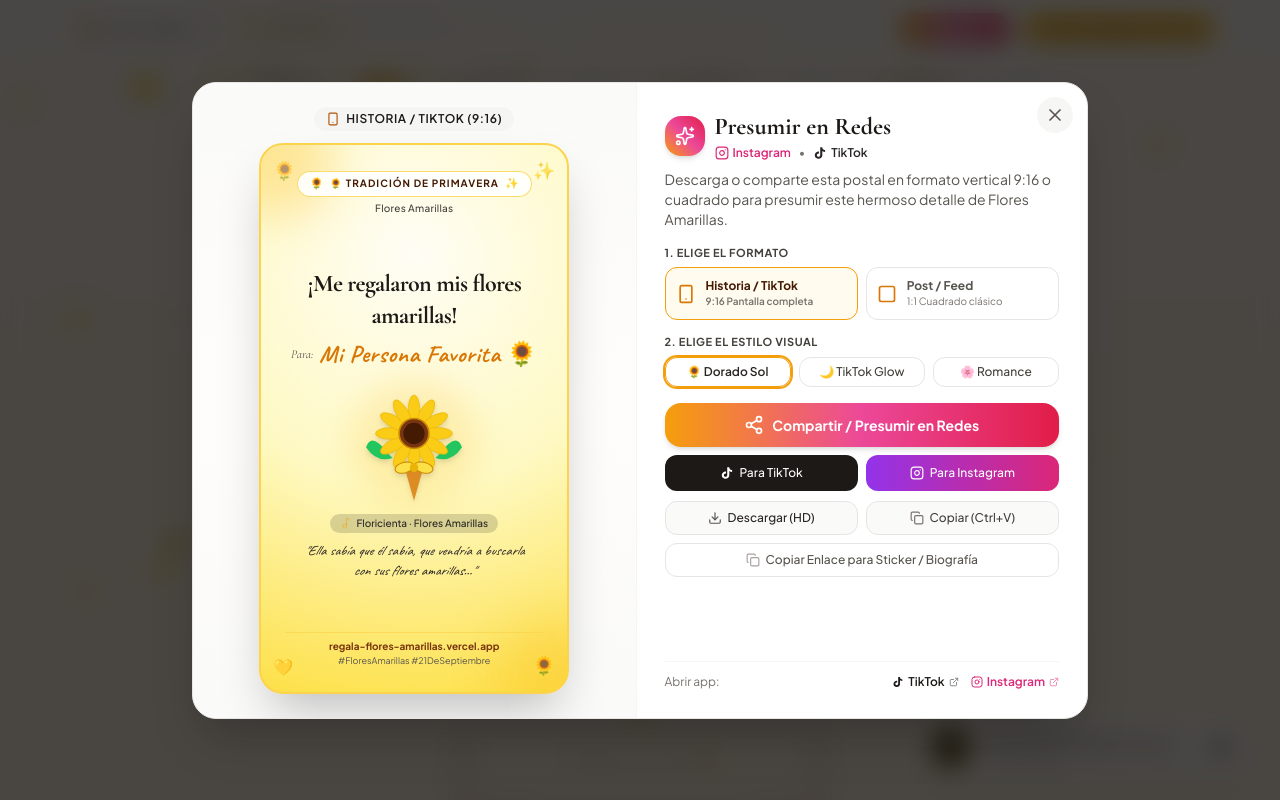
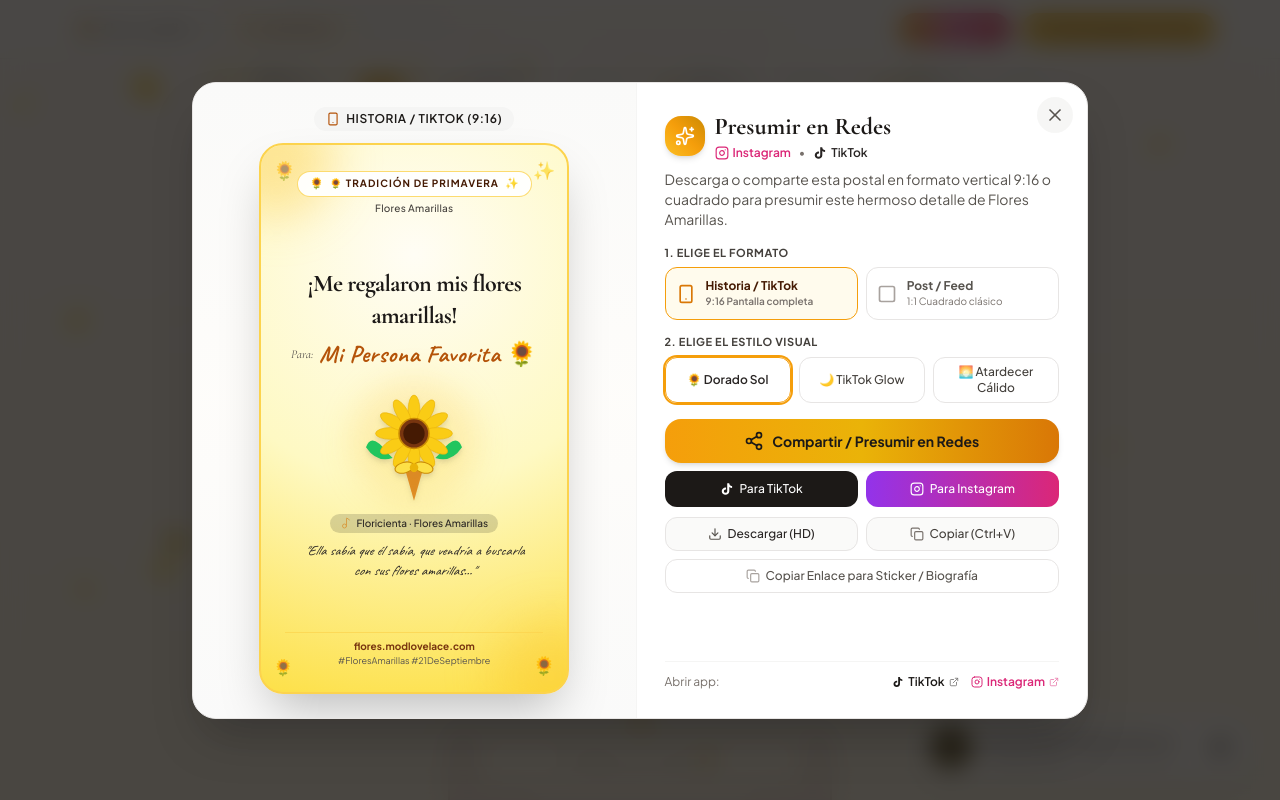
Before and after one commit to ModLovelace/flores-amarillas-primavera, a React (Vite) app: page / in a window 1280 px wide. Both pictures are taken after a click on the button "✨ Presumir este momento". Shown: the part 1335-2135 px from the top of the page. Built offline with nearby package versions, Linux system fonts and the light colour scheme.

Commit message:
feat(brag): adapt visual styles, palettes and accents dynamically per theme with Pinterest aesthetics

```diff
--- a/src/App.jsx
+++ b/src/App.jsx
@@ -16,7 +16,13 @@
 export default function App() {
   const [dedication, setDedication] = useState(getInitialDedication);
   const [isPersonalizerOpen, setIsPersonalizerOpen] = useState(false);
-  const [isBragModalOpen, setIsBragModalOpen] = useState(false);
+  const [isBragModalOpen, setIsBragModalOpen] = useState(() => {
+    if (typeof window !== 'undefined') {
+      const params = new URLSearchParams(window.location.search);
+      return params.has('brag') || params.has('presumir');
+    }
+    return false;
+  });
   const [isThemeModalOpen, setIsThemeModalOpen] = useState(false);
   const [bloomStage, setBloomStage] = useState(1);
 
--- a/src/components/BragModal.jsx
+++ b/src/components/BragModal.jsx
@@ -17,6 +17,234 @@
 import TikTokIcon from './TikTokIcon';
 import { getTheme } from '../config/themes';
 
+// Pinterest-Inspired Aesthetic Styles Per Theme
+const THEME_STYLES = {
+  'flores-amarillas': [
+    {
+      id: 'sunflower',
+      label: '🌻 Dorado Sol',
+      background: 'radial-gradient(circle at 50% 20%, #FFFDF5 0%, #FEF9C3 50%, #FDE047 100%)',
+      titleColor: 'text-stone-900',
+      accentColor: 'text-amber-700',
+      tagBg: 'bg-white/95 text-amber-950 border-amber-300/80 shadow-xs',
+      quoteColor: 'text-stone-800',
+      footerColor: 'text-amber-900 border-amber-300/70',
+      border: 'border-amber-300',
+      glow: 'bg-amber-400/35',
+      musicIconColor: 'text-amber-600',
+      cornerEmoji: '🌻',
+      isDark: false
+    },
+    {
+      id: 'night',
+      label: '🌙 TikTok Glow',
+      background: 'radial-gradient(circle at 50% 25%, #1e1b4b 0%, #0f172a 60%, #020617 100%)',
+      titleColor: 'text-white',
+      accentColor: 'text-yellow-400',
+      tagBg: 'bg-slate-800/90 text-yellow-300 border-yellow-500/40 shadow-xs',
+      quoteColor: 'text-amber-100',
+      footerColor: 'text-amber-200/90 border-slate-700/80',
+      border: 'border-yellow-500/40',
+      glow: 'bg-yellow-400/25',
+      musicIconColor: 'text-yellow-400',
+      cornerEmoji: '✨',
+      isDark: true
+    },
+    {
+      id: 'sunset',
+      label: '🌅 Atardecer Cálido',
+      background: 'radial-gradient(circle at 50% 25%, #FFFBEB 0%, #FED7AA 50%, #F59E0B 100%)',
+      titleColor: 'text-stone-900',
+      accentColor: 'text-amber-900',
+      tagBg: 'bg-white/95 text-amber-950 border-amber-400/80 shadow-xs',
+      quoteColor: 'text-stone-900',
+      footerColor: 'text-amber-950 border-amber-300/60',
+      border: 'border-amber-400',
+      glow: 'bg-orange-400/35',
+      musicIconColor: 'text-orange-600',
+      cornerEmoji: '💛',
+      isDark: false
+    }
+  ],
+  'cumpleanos': [
+    {
+      id: 'pastel',
+      label: '🎂 Pastel & Fresas',
+      background: 'radial-gradient(circle at 50% 20%, #FFF5F7 0%, #FCE7F3 50%, #F472B6 100%)',
+      titleColor: 'text-rose-950',
+      accentColor: 'text-pink-600',
+      tagBg: 'bg-white/95 text-pink-950 border-pink-300/80 shadow-xs',
+      quoteColor: 'text-rose-900',
+      footerColor: 'text-pink-900 border-pink-200',
+      border: 'border-pink-300',
+      glow: 'bg-pink-400/30',
+      musicIconColor: 'text-pink-500',
+      cornerEmoji: '🎂',
+      isDark: false
+    },
+    {
+      id: 'party',
+      label: '✨ Fiesta Neón Glow',
+      background: 'radial-gradient(circle at 50% 20%, #2e1065 0%, #1e102a 60%, #0d0415 100%)',
+      titleColor: 'text-white',
+      accentColor: 'text-pink-400',
+      tagBg: 'bg-purple-950/85 text-pink-300 border-pink-500/40 shadow-xs',
+      quoteColor: 'text-pink-100',
+      footerColor: 'text-pink-200/90 border-purple-900',
+      border: 'border-pink-500/40',
+      glow: 'bg-pink-500/30',
+      musicIconColor: 'text-pink-400',
+      cornerEmoji: '🎉',
+      isDark: true
+    },
+    {
+      id: 'confetti',
+      label: '🥂 Confeti & Durazno',
+      background: 'radial-gradient(circle at 50% 20%, #FFF7ED 0%, #FED7AA 50%, #FB923C 100%)',
+      titleColor: 'text-amber-950',
+      accentColor: 'text-rose-600',
+      tagBg: 'bg-white/95 text-amber-950 border-orange-300/80 shadow-xs',
+      quoteColor: 'text-stone-800',
+      footerColor: 'text-amber-900 border-orange-200',
+      border: 'border-orange-300',
+      glow: 'bg-amber-400/35',
+      musicIconColor: 'text-orange-500',
+      cornerEmoji: '🎈',
+      isDark: false
+    }
+  ],
+  'logro-profesional': [
+    {
+      id: 'prestige',
+      label: '🏆 Azul Triunfo & Oro',
+      background: 'radial-gradient(circle at 50% 18%, #FFFFFF 0%, #EFF6FF 45%, #BFDBFE 100%)',
+      titleColor: 'text-slate-900',
+      accentColor: 'text-blue-700',
+      tagBg: 'bg-white/95 text-blue-950 border-blue-400/70 shadow-xs',
+      quoteColor: 'text-slate-800',
+      footerColor: 'text-blue-900 border-blue-200',
+      border: 'border-blue-400',
+      glow: 'bg-blue-400/25',
+      musicIconColor: 'text-blue-600',
+      cornerEmoji: '🏆',
+      isDark: false
+    },
+    {
+      id: 'gala',
+      label: '✨ Noche de Gala & Oro',
+      background: 'radial-gradient(circle at 50% 22%, #172554 0%, #0f172a 60%, #020617 100%)',
+      titleColor: 'text-white',
+      accentColor: 'text-yellow-400',
+      tagBg: 'bg-slate-900/90 text-yellow-300 border-yellow-500/50 shadow-xs',
+      quoteColor: 'text-blue-100',
+      footerColor: 'text-yellow-200/80 border-slate-800',
+      border: 'border-yellow-500/40',
+      glow: 'bg-yellow-400/25',
+      musicIconColor: 'text-yellow-400',
+      cornerEmoji: '🎓',
+      isDark: true
+    },
+    {
+      id: 'laurel',
+      label: '🌿 Esmeralda Laureles',
+      background: 'radial-gradient(circle at 50% 18%, #F0FDF4 0%, #DCFCE7 45%, #86EFAC 100%)',
+      titleColor: 'text-emerald-950',
+      accentColor: 'text-emerald-700',
+      tagBg: 'bg-white/95 text-emerald-950 border-emerald-400/70 shadow-xs',
+      quoteColor: 'text-emerald-900',
+      footerColor: 'text-emerald-900 border-emerald-300/60',
+      border: 'border-emerald-400',
+      glow: 'bg-emerald-400/30',
+      musicIconColor: 'text-emerald-600',
+      cornerEmoji: '🌟',
+      isDark: false
+    }
+  ],
+  'aniversario': [
+    {
+      id: 'roses',
+      label: '🌹 Rosas de Terciopelo',
+      background: 'radial-gradient(circle at 50% 20%, #FFF1F2 0%, #FFE4E6 50%, #FB7185 100%)',
+      titleColor: 'text-rose-950',
+      accentColor: 'text-rose-700',
+      tagBg: 'bg-white/95 text-rose-950 border-rose-300/80 shadow-xs',
+      quoteColor: 'text-rose-950',
+      footerColor: 'text-rose-950 border-rose-200',
+      border: 'border-rose-400',
+      glow: 'bg-rose-400/30',
+      musicIconColor: 'text-rose-600',
+      cornerEmoji: '🌹',
+      isDark: false
+    },
+    {
+      id: 'wine',
+      label: '🍷 Vino & Medianoche',
+      background: 'radial-gradient(circle at 50% 25%, #4C0519 0%, #2A0815 60%, #0D0005 100%)',
+      titleColor: 'text-white',
+      accentColor: 'text-rose-400',
+      tagBg: 'bg-rose-950/85 text-rose-200 border-rose-500/40 shadow-xs',
+      quoteColor: 'text-rose-100',
+      footerColor: 'text-rose-200/90 border-rose-900',
+      border: 'border-rose-500/40',
+      glow: 'bg-rose-500/30',
+      musicIconColor: 'text-rose-400',
+      cornerEmoji: '💖',
+      isDark: true
+    },
+    {
+      id: 'candlelight',
+      label: '🕯️ Luz de Velas & Oro',
+      background: 'radial-gradient(circle at 50% 20%, #FFFBEB 0%, #FED7AA 45%, #F43F5E 100%)',
+      titleColor: 'text-stone-900',
+      accentColor: 'text-rose-600',
+      tagBg: 'bg-white/95 text-rose-950 border-rose-300/80 shadow-xs',
+      quoteColor: 'text-stone-900',
+      footerColor: 'text-rose-900 border-rose-200',
+      border: 'border-rose-300',
+      glow: 'bg-orange-400/30',
+      musicIconColor: 'text-amber-600',
+      cornerEmoji: '✨',
+      isDark: false
+    }
+  ]
+};
+
+// UI Accent Colors for Modal Controls & Buttons Per Theme
+const THEME_UI_ACCENTS = {
+  'flores-amarillas': {
+    primaryGradient: 'from-amber-500 via-yellow-500 to-amber-600 hover:from-amber-600 hover:via-yellow-600 hover:to-amber-700 text-stone-900',
+    iconGradient: 'from-amber-400 via-amber-500 to-yellow-600',
+    activeTab: 'border-amber-500 bg-amber-50/90 text-amber-950 font-semibold shadow-xs',
+    ringColor: 'ring-amber-500 border-amber-500',
+    statusBg: 'bg-amber-100/90 border-amber-300 text-amber-950',
+    statusIcon: 'text-amber-600'
+  },
+  'cumpleanos': {
+    primaryGradient: 'from-pink-500 via-rose-500 to-purple-600 hover:from-pink-600 hover:via-rose-600 hover:to-purple-700 text-white',
+    iconGradient: 'from-pink-500 via-rose-500 to-purple-500',
+    activeTab: 'border-pink-500 bg-pink-50/90 text-pink-950 font-semibold shadow-xs',
+    ringColor: 'ring-pink-500 border-pink-500',
+    statusBg: 'bg-pink-100/90 border-pink-300 text-pink-950',
+    statusIcon: 'text-pink-600'
+  },
+  'logro-profesional': {
+    primaryGradient: 'from-blue-600 via-teal-600 to-emerald-600 hover:from-blue-700 hover:via-teal-700 hover:to-emerald-700 text-white',
+    iconGradient: 'from-blue-600 via-teal-600 to-emerald-600',
+    activeTab: 'border-blue-500 bg-blue-50/90 text-blue-950 font-semibold shadow-xs',
+    ringColor: 'ring-blue-500 border-blue-500',
+    statusBg: 'bg-blue-100/90 border-blue-300 text-blue-950',
+    statusIcon: 'text-blue-600'
+  },
+  'aniversario': {
+    primaryGradient: 'from-rose-600 via-red-600 to-pink-700 hover:from-rose-700 hover:via-red-700 hover:to-pink-800 text-white',
+    iconGradient: 'from-rose-500 via-red-500 to-pink-600',
+    activeTab: 'border-rose-500 bg-rose-50/90 text-rose-950 font-semibold shadow-xs',
+    ringColor: 'ring-rose-500 border-rose-500',
+    statusBg: 'bg-rose-100/90 border-rose-300 text-rose-950',
+    statusIcon: 'text-rose-600'
+  }
+};
+
 export default function BragModal({
   isOpen,
   onClose,
@@ -25,13 +253,31 @@
   senderName = 'Alguien que te quiere'
 }) {
   const activeTheme = getTheme(themeId);
+  const activeThemeStyles = THEME_STYLES[themeId] || THEME_STYLES['flores-amarillas'];
+  const activeUI = THEME_UI_ACCENTS[themeId] || THEME_UI_ACCENTS['flores-amarillas'];
+
   const [format, setFormat] = useState('story'); // 'story' (9:16) or 'post' (1:1)
-  const [cardStyle, setCardStyle] = useState('spring'); // 'spring', 'night', 'sunset'
+  const [styleIndex, setStyleIndex] = useState(() => {
+    if (typeof window !== 'undefined') {
+      const params = new URLSearchParams(window.location.search);
+      const s = params.get('style');
+      if (s !== null) {
+        const num = parseInt(s, 10);
+        if (!isNaN(num)) return num;
+        const found = activeThemeStyles.findIndex((item) => item.id === s);
+        if (found !== -1) return found;
+      }
+    }
+    return 0;
+  });
   const [isGenerating, setIsGenerating] = useState(false);
   const [copiedLink, setCopiedLink] = useState(false);
   const [copiedImage, setCopiedImage] = useState(false);
   const [statusMessage, setStatusMessage] = useState('');
   const cardRef = useRef(null);
+
+  const safeStyleIndex = styleIndex >= 0 && styleIndex < activeThemeStyles.length ? styleIndex : 0;
+  const currentStyle = activeThemeStyles[safeStyleIndex];
 
   if (!isOpen) return null;
 
@@ -166,45 +412,6 @@
     }, 2500);
   };
 
-  // Theme Styles Configuration
-  const styleVariants = {
-    spring: {
-      background: 'radial-gradient(circle at 50% 20%, #FFFDF5 0%, #FEF9C3 50%, #FDE047 100%)',
-      titleColor: 'text-stone-900',
-      accentColor: 'text-amber-600',
-      tagBg: 'bg-white/90 text-amber-950 border-amber-300/80',
-      quoteColor: 'text-stone-800',
-      footerColor: 'text-amber-900 border-amber-300/70',
-      border: 'border-amber-300',
-      glow: 'bg-amber-400/35',
-      isDark: false
-    },
-    night: {
-      background: 'radial-gradient(circle at 50% 25%, #1e1b4b 0%, #0f172a 60%, #020617 100%)',
-      titleColor: 'text-white',
-      accentColor: 'text-yellow-400',
-      tagBg: 'bg-slate-800/90 text-yellow-300 border-yellow-500/40',
-      quoteColor: 'text-amber-100',
-      footerColor: 'text-amber-200/90 border-slate-700/80',
-      border: 'border-yellow-500/40',
-      glow: 'bg-yellow-400/25',
-      isDark: true
-    },
-    sunset: {
-      background: 'radial-gradient(circle at 50% 25%, #fff1f2 0%, #fde047 50%, #fb923c 100%)',
-      titleColor: 'text-stone-900',
-      accentColor: 'text-rose-700',
-      tagBg: 'bg-white/90 text-rose-950 border-rose-300/80',
-      quoteColor: 'text-stone-900',
-      footerColor: 'text-rose-950 border-rose-300/60',
-      border: 'border-rose-300',
-      glow: 'bg-orange-400/35',
-      isDark: false
-    }
-  };
-
-  const currentStyle = styleVariants[cardStyle];
-
   // Helper for Centerpiece Graphic inside Card
   const renderCardGraphic = () => {
     if (activeTheme.id === 'cumpleanos') {
@@ -329,7 +536,7 @@
             {/* Corner Decorative Icons */}
             <div className="absolute top-3 left-3 text-base sm:text-lg opacity-80 animate-pulse">{activeTheme.emoji}</div>
             <div className="absolute top-3 right-3 text-base sm:text-lg opacity-80 animate-pulse" style={{ animationDelay: '500ms' }}>✨</div>
-            <div className="absolute bottom-3 left-3 text-sm sm:text-base opacity-75">💛</div>
+            <div className="absolute bottom-3 left-3 text-sm sm:text-base opacity-75">{currentStyle.cornerEmoji || activeTheme.emoji}</div>
             <div className="absolute bottom-3 right-3 text-base sm:text-lg opacity-80">{activeTheme.emoji}</div>
 
             {/* Top Date & Event Tag */}
@@ -342,7 +549,7 @@
                 <span className="text-[11px]">✨</span>
               </div>
               {format === 'story' && (
-                <p className={`text-[10px] font-sans tracking-wide mt-1 font-medium ${currentStyle.isDark ? 'text-yellow-200/80' : 'text-stone-700'}`}>
+                <p className={`text-[10px] font-sans tracking-wide mt-1 font-medium ${currentStyle.isDark ? 'text-white/80' : 'text-stone-700'}`}>
                   {activeTheme.shortName}
                 </p>
               )}
@@ -375,8 +582,8 @@
               {/* Trending Sound Tag */}
               {format === 'story' && (
                 <div className="mb-1.5 flex items-center justify-center gap-1 px-2.5 py-0.5 rounded-full bg-black/15 backdrop-blur-xs text-[10px] font-sans font-medium">
-                  <Music2 className="w-3 h-3 text-amber-500 animate-pulse" />
-                  <span className={currentStyle.isDark ? 'text-yellow-200' : 'text-stone-800'}>
+                  <Music2 className={`w-3 h-3 ${currentStyle.musicIconColor} animate-pulse`} />
+                  <span className={currentStyle.isDark ? 'text-white/90' : 'text-stone-800'}>
                     {activeTheme.brag.audio}
                   </span>
                 </div>
@@ -394,9 +601,9 @@
             {/* Bottom Signature & Safe Zone Branding */}
             <div className={`w-full pt-1.5 border-t flex flex-col items-center z-10 ${currentStyle.footerColor}`}>
               <span className="text-[10px] font-sans font-bold flex items-center gap-1">
-                <span>regala-flores-amarillas.vercel.app</span>
+                <span>flores.modlovelace.com</span>
               </span>
-              <span className={`text-[9px] font-sans ${currentStyle.isDark ? 'text-slate-400' : 'text-stone-600'}`}>
+              <span className={`text-[9px] font-sans ${currentStyle.isDark ? 'text-white/70' : 'text-stone-600'}`}>
                 {activeTheme.brag.hashtags}
               </span>
             </div>
@@ -408,7 +615,7 @@
           <div>
             {/* Header */}
             <div className="flex items-center gap-2.5 mb-2">
-              <div className="w-10 h-10 rounded-2xl bg-gradient-to-tr from-amber-500 via-pink-500 to-rose-600 flex items-center justify-center text-white shadow-md">
+              <div className={`w-10 h-10 rounded-2xl bg-gradient-to-tr ${activeUI.iconGradient} flex items-center justify-center text-white shadow-md`}>
                 <Sparkles className="w-5 h-5" />
               </div>
               <div>
@@ -442,11 +649,11 @@
                   onClick={() => setFormat('story')}
                   className={`p-2.5 rounded-xl border text-left transition-all flex items-center gap-2.5 ${
                     format === 'story'
-                      ? 'border-amber-500 bg-amber-50/80 text-amber-950 font-semibold shadow-xs'
+                      ? activeUI.activeTab
                       : 'border-stone-200 hover:border-stone-300 text-stone-600'
                   }`}
                 >
-                  <Smartphone className="w-5 h-5 text-amber-600 shrink-0" />
+                  <Smartphone className={`w-5 h-5 shrink-0 ${format === 'story' ? activeUI.statusIcon : 'text-stone-400'}`} />
                   <div>
                     <div className="text-xs font-sans font-bold">Historia / TikTok</div>
                     <div className="text-[10px] text-stone-500 font-sans">9:16 Pantalla completa</div>
@@ -458,11 +665,11 @@
                   onClick={() => setFormat('post')}
                   className={`p-2.5 rounded-xl border text-left transition-all flex items-center gap-2.5 ${
                     format === 'post'
-                      ? 'border-amber-500 bg-amber-50/80 text-amber-950 font-semibold shadow-xs'
+                      ? activeUI.activeTab
                       : 'border-stone-200 hover:border-stone-300 text-stone-600'
                   }`}
                 >
-                  <Square className="w-5 h-5 text-amber-600 shrink-0" />
+                  <Square className={`w-5 h-5 shrink-0 ${format === 'post' ? activeUI.statusIcon : 'text-stone-400'}`} />
                   <div>
                     <div className="text-xs font-sans font-bold">Post / Feed</div>
                     <div className="text-[10px] text-stone-500 font-sans">1:1 Cuadrado clásico</div>
@@ -477,22 +684,18 @@
                 2. Elige el Estilo Visual
               </label>
               <div className="flex gap-2">
-                {[
-                  { id: 'spring', label: '🌻 Dorado Sol' },
-                  { id: 'night', label: '🌙 TikTok Glow' },
-                  { id: 'sunset', label: '🌸 Romance' }
-                ].map((t) => (
+                {activeThemeStyles.map((style, idx) => (
                   <button
-                    key={t.id}
+                    key={style.id}
                     type="button"
-                    onClick={() => setCardStyle(t.id)}
-                    className={`flex-1 py-1.5 px-2 rounded-xl text-xs font-sans font-medium border transition-all ${
-                      cardStyle === t.id
-                        ? 'ring-2 ring-amber-500 border-amber-500 font-semibold shadow-xs'
+                    onClick={() => setStyleIndex(idx)}
+                    className={`flex-1 py-1.5 px-2 rounded-xl text-xs font-sans font-medium border transition-all text-center ${
+                      safeStyleIndex === idx
+                        ? `ring-2 ${activeUI.ringColor} font-semibold shadow-xs`
                         : 'border-stone-200 hover:border-stone-300 text-stone-700'
                     }`}
                   >
-                    {t.label}
+                    {style.label}
                   </button>
                 ))}
               </div>
@@ -500,8 +703,8 @@
 
             {/* Status message */}
             {statusMessage && (
-              <div className="mt-3 p-2.5 rounded-xl bg-amber-100/90 border border-amber-300 text-amber-950 text-xs font-sans font-medium flex items-center gap-2 animate-in fade-in">
-                <Sparkles className="w-4 h-4 text-amber-600 shrink-0 animate-spin" />
+              <div className={`mt-3 p-2.5 rounded-xl border text-xs font-sans font-medium flex items-center gap-2 animate-in fade-in ${activeUI.statusBg}`}>
+                <Sparkles className={`w-4 h-4 shrink-0 animate-spin ${activeUI.statusIcon}`} />
                 <span>{statusMessage}</span>
               </div>
             )}
@@ -511,7 +714,7 @@
               <button
                 onClick={() => handleNativeShare('Redes')}
                 disabled={isGenerating}
-                className="w-full py-3 px-4 rounded-2xl bg-gradient-to-r from-amber-500 via-pink-500 to-rose-600 hover:from-amber-600 hover:via-pink-600 hover:to-rose-700 text-white font-bold text-sm shadow-md hover:shadow-lg hover:scale-[1.01] active:scale-98 transition-all flex items-center justify-center gap-2"
+                className={`w-full py-3 px-4 rounded-2xl bg-gradient-to-r ${activeUI.primaryGradient} font-bold text-sm shadow-md hover:shadow-lg hover:scale-[1.01] active:scale-98 transition-all flex items-center justify-center gap-2`}
               >
                 {isGenerating ? (
                   <Loader2 className="w-5 h-5 animate-spin" />
```
